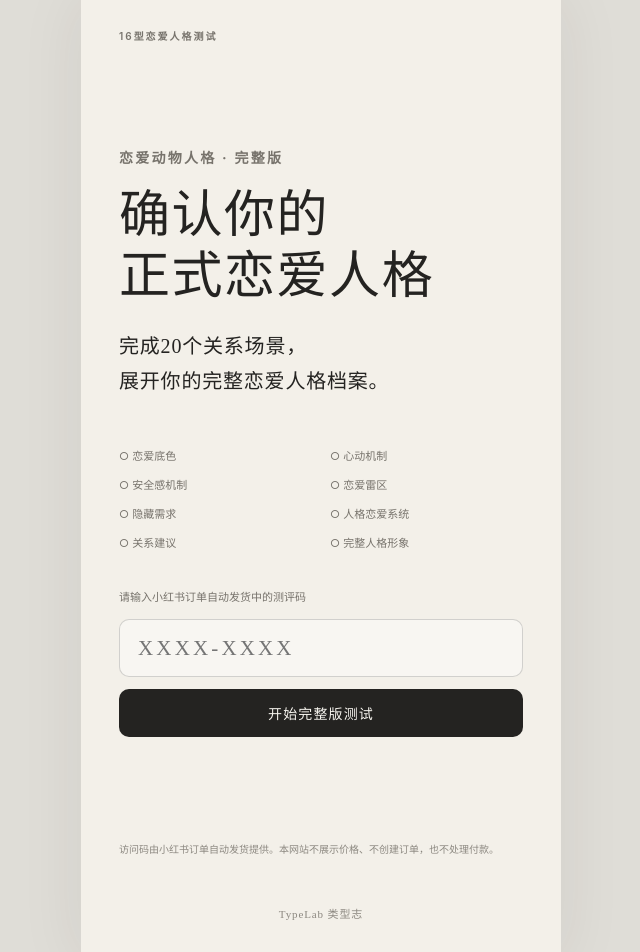
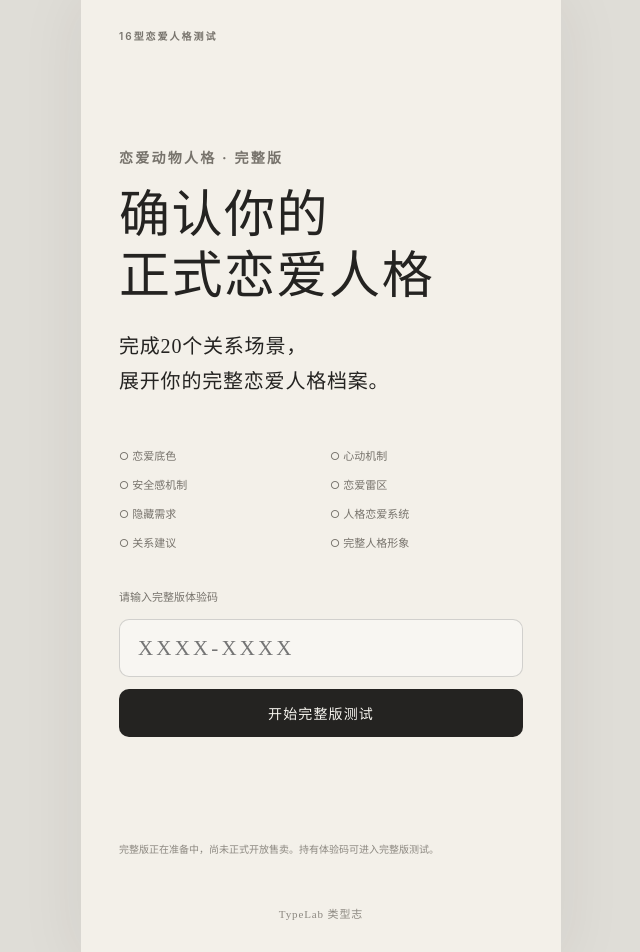
Before and after one commit to dannydxx/typelab, a Next.js app: page /premium in a window 1280 px wide. Shown: the top 952 px of the page, without its empty margins (319-959 px from the left). Built offline with nearby package versions, Linux system fonts and the light colour scheme; no server answers.

Commit message:
checkpoint Free Public Beta messaging

```diff
--- a/components/access-code-panel.tsx
+++ b/components/access-code-panel.tsx
@@ -33,7 +33,7 @@ export function AccessCodePanel({ onSuccess }: { onSuccess: () => void | Promise
 
   return (
     <form className="access-code-panel" onSubmit={activate}>
-      <label htmlFor="premium-access-code">请输入小红书订单自动发货中的测评码</label>
+      <label htmlFor="premium-access-code">请输入完整版体验码</label>
       <input
         id="premium-access-code"
         value={accessCode}
--- a/components/free-result-experience.tsx
+++ b/components/free-result-experience.tsx
@@ -111,10 +111,10 @@ export function FreeResultExperience() {
         <h2>{premiumCopy.title}</h2>
         <p>{premiumCopy.description}</p>
         <div className="access-delivery-note">
-          <span>完整版访问方式</span>
-          <p>完整版访问码由小红书订单自动发货提供，收到后可直接进入完整版测试。</p>
+          <span>完整版开放状态</span>
+          <p>完整版正在准备中，将在小红书店铺正式开放。</p>
         </div>
-        <Link className="secondary-button access-entry-link" href="/premium">已有访问码，进入完整版</Link>
+        <Link className="secondary-button access-entry-link" href="/premium">已有体验码，进入完整版</Link>
         <Link className="text-button free-retry" href="/free">重新体验免费版</Link>
       </section>
     </main>
--- a/components/home-experience.tsx
+++ b/components/home-experience.tsx
@@ -92,7 +92,7 @@ export function HomeExperience({ devPreview = false }: { devPreview?: boolean })
         <p className="error-text" role="alert">{error}</p>
       </section>
       <footer className="premium-entry-footer">
-        <p className="disclaimer">访问码由小红书订单自动发货提供。本网站不展示价格、不创建订单，也不处理付款。</p>
+        <p className="disclaimer">完整版正在准备中，尚未正式开放售卖。持有体验码可进入完整版测试。</p>
         <p className="premium-entry-brand">TypeLab 类型志</p>
       </footer>
     </main></>
```
Also changed, not shown: 1 other file (tests, documents, lock files or other folders).
